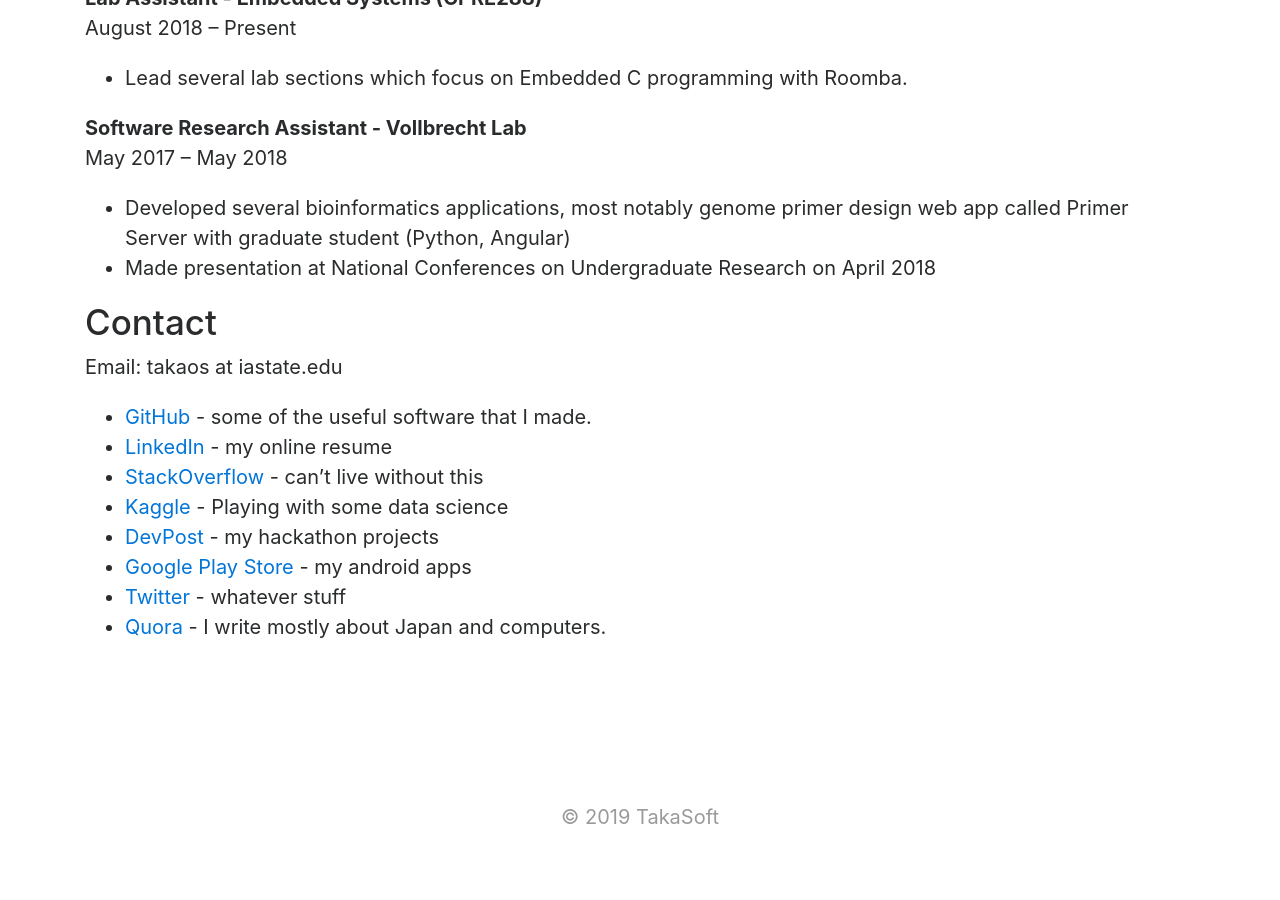
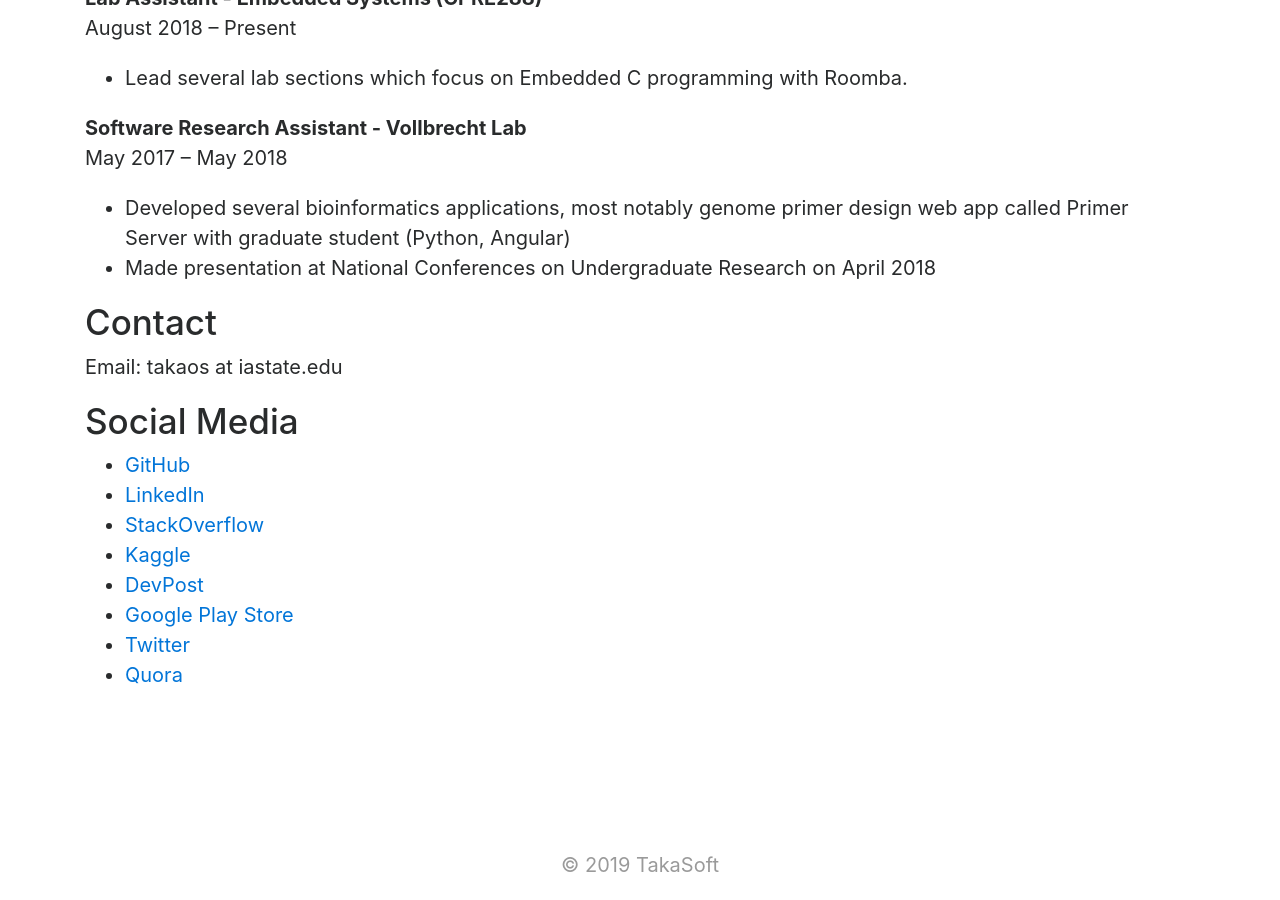
Before and after one commit to takasoft/takasoft.github.io, a Jekyll site: the page built from about.md, in a window 1280 px wide and 900 px high, scrolled down 749 px. Built offline with Jekyll 4.4.1, drawn with Linux system fonts in a browser that asks for light colours; before the commit the page ends 1601 px from its top, so only the background shows below that; some of the changed text lies outside the part shown.

Commit message:
Update about.md

```diff
--- a/about.md
+++ b/about.md
@@ -38,11 +38,13 @@ May 2017 – May 2018
 
 Email: takaos at iastate.edu
 
-- <a href="https://github.com/takasoft" target="_blank">GitHub</a> - some of the useful software that I made.
-- <a href="https://www.linkedin.com/in/takao-shibamoto/" target="_blank">LinkedIn</a> - my online resume
-- <a href="https://stackoverflow.com/users/7336605/takasoft" target="_blank">StackOverflow</a> - can't live without this
-- <a href="https://www.kaggle.com/takaoo" target="_blank">Kaggle</a> - Playing with some data science
-- <a href="https://devpost.com/takao-shibamoto" target="_blank">DevPost</a> - my hackathon projects
-- <a href="https://play.google.com/store/apps/developer?id=TakaSoft&hl=en" target="_blank">Google Play Store</a> - my android apps
-- <a href="https://twitter.com/t7akao" target="_blank">Twitter</a> - whatever stuff
-- <a href="https://www.quora.com/profile/Takao-Shibamoto" target="_blank">Quora</a> - I write mostly about Japan and computers.
+### Social Media
+
+- <a href="https://github.com/takasoft" target="_blank">GitHub</a>
+- <a href="https://www.linkedin.com/in/takao-shibamoto/" target="_blank">LinkedIn</a>
+- <a href="https://stackoverflow.com/users/7336605/takasoft" target="_blank">StackOverflow</a>
+- <a href="https://www.kaggle.com/takaoo" target="_blank">Kaggle</a>
+- <a href="https://devpost.com/takao-shibamoto" target="_blank">DevPost</a>
+- <a href="https://play.google.com/store/apps/developer?id=TakaSoft&hl=en" target="_blank">Google Play Store</a>
+- <a href="https://twitter.com/t7akao" target="_blank">Twitter</a>
+- <a href="https://www.quora.com/profile/Takao-Shibamoto" target="_blank">Quora</a>
```
Also changed, not shown: other parts of about.md (+1 -1 lines).
